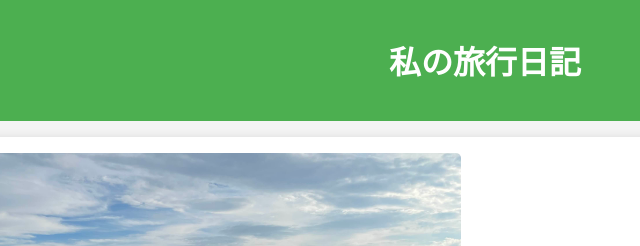
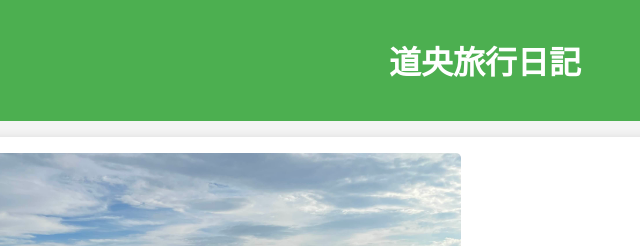
Before and after one commit to D-Tani/D-Tani.github.io, a plain HTML site: page index.html in a window 1280 px wide. Shown: the top 246 px of the page, 155-795 px from the left. Drawn offline with Linux system fonts and the light colour scheme.

Commit message:
Add files via upload

```diff
--- a/index.html
+++ b/index.html
@@ -9,7 +9,7 @@
 </head>
 <body>
     <header>
-        <h1>私の旅行日記</h1>
+        <h1>道央旅行日記</h1>
     </header>
     <main id="diary-container">
         <!-- セクションはJSで追加 -->
--- a/js/script.js
+++ b/js/script.js
@@ -13,6 +13,8 @@ document.addEventListener('DOMContentLoaded', () => {
         },
         {
             title: "温泉の横にある森の家々",
+            date: "",
+            content: "",
             image: "foresthouses.jpg"
         },
         {
@@ -24,15 +26,17 @@ document.addEventListener('DOMContentLoaded', () => {
         },
         {
             title: "昼食",
+            date: "",
             content: "何もない平原の中にポツンとある喫茶店で昼食。大地と空が近くさえ感じる景色を見ながら、柔らかい肉とピザトーストにかぶりついた。なんと贅沢な時間だろう。",
             image: "coffee.jpg",
-            image: "plate.jpg"
+            image2: "plate.jpg"
         },
         {
             title: "大自然",
+            date: "",
             content: "帰りの飛行機の時間も迫ってきた頃、最後に北海道の大きさを体験することにした。あたり一面「何も無い」が広がる光景、東京では到底味わえない開放感が最高だった。",
-            image: "nothing.jpg",
-            image: "nothting2.jpg"
+            image: "nature.jpg",
+            image2: "nature2.jpg"
         }
     ];
 
@@ -44,6 +48,10 @@ document.addEventListener('DOMContentLoaded', () => {
         const img = document.createElement('img');
         img.src = entry.image;
         img.alt = entry.title;
+
+        const img2 = document.createElement('img');
+        img2.src = entry.image;
+        img2.alt = entry.title;
 
         const h2 = document.createElement('h2');
         h2.textContent = entry.title;
```
